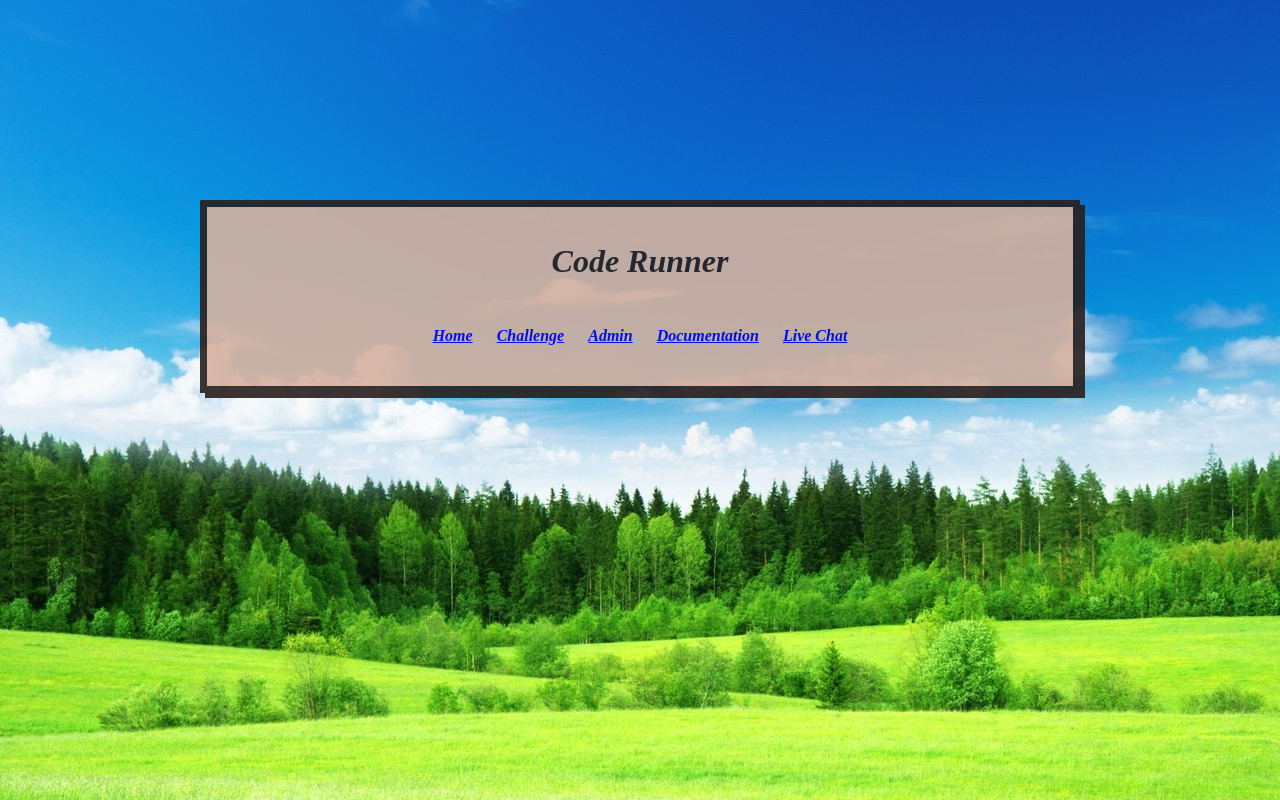
After one commit to kelseylyn/CodeRunner, a Django app: page /faq in a window 1280 px wide. The commit adds this page. Run offline with Django 3.2, Linux system fonts and the light colour scheme.

Commit message:
pretty things

```diff
--- a/coderunner/myapp/static/css/app.css
+++ b/coderunner/myapp/static/css/app.css
@@ -1,10 +1,15 @@
 /* color is for testing purposes only*/
 html{
   background-color: #354151;
+  background: url("/static/images/treeline.jpg") 50% 0 no-repeat fixed;
+     color: white;
+     /*height: 650px;
+     padding: 100px 0 0 0;*/
 }
 
 body {
   background-color: #b57d50;
+  opacity: 0.9;
   outline-color:  #336699;
   border: 5px solid #291f1d;
   margin: 200px;
--- a/coderunner/myapp/templates/base.html
+++ b/coderunner/myapp/templates/base.html
@@ -14,6 +14,7 @@
     <li class="menu"><a href="http://localhost:8000/challenge">Challenge</a></li>
     <li class="menu"><a href="http://localhost:8000/admin">Admin</a></li>
     <li class="menu"><a href="http://localhost:8000/documentation">Documentation</a></li>
+    <li class="menu"><a href="http://localhost:8000/faq">Live Chat</a></li>
   </ul></center>
 
 </div>
--- /dev/null
+++ b/coderunner/myapp/templates/faq.html
@@ -0,0 +1,4 @@
+{% include "base.html" %}
+{% load static %}
+
+<link rel="stylesheet" href="{% static "css/app.css" %}" />
--- a/coderunner/myapp/urls.py
+++ b/coderunner/myapp/urls.py
@@ -5,6 +5,6 @@
 urlpatterns = [
     path('',views.index),
     path('challenge', views.challenge),
-    path('documentation', views.documentation)
-
+    path('documentation', views.documentation),
+    path('faq', views.faq),
 ]
--- a/coderunner/myapp/views.py
+++ b/coderunner/myapp/views.py
@@ -36,3 +36,14 @@
         "page": "challenge page"
     }
     return render(request, "documentation.html", context=context)
+
+def faq(request):
+    i_list = ["Hi", 1, 2, 3]
+
+    context = {
+        "body":"Code Runner",
+        "title": "CodeRunner",
+        "item_list": i_list,
+        "page": "Live Chat"
+    }
+    return render(request, "faq.html", context=context)
```
Also changed, not shown: coderunner/myapp/migrations/0001_initial.py (added), coderunner/myapp/static/images/blue_wood.jpg (added), coderunner/myapp/static/images/grass.jpg (added), coderunner/myapp/static/images/grass_sky.jpg (added), coderunner/myapp/static/images/green-fields-5.jpg (added), coderunner/myapp/static/images/treeline.jpg (added).
